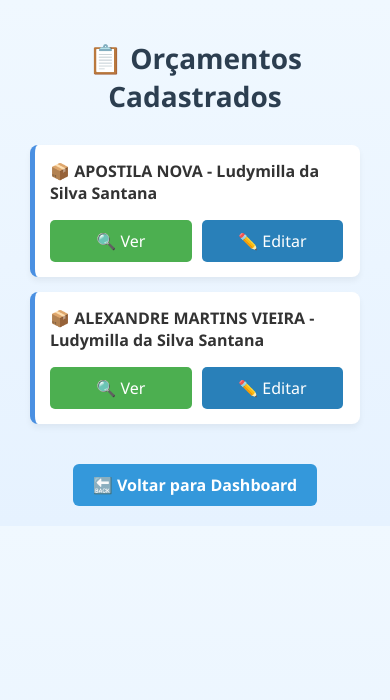
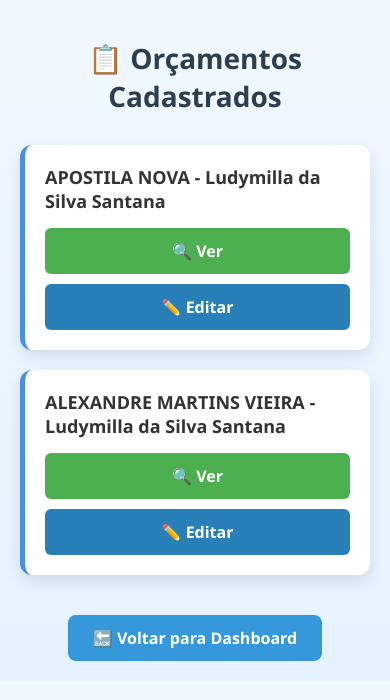
Before and after one commit to yarinsantanamartins/orcamento, a Django app: page /orcamentos/ in a window 390 px wide. Shown: the top 700 px of the page. Run offline with Django 5.2, Linux system fonts and the light colour scheme; data comes from the database, SQL or seed files in the repository.

Commit message:
alteração templates

```diff
--- a/core/templates/core/lista_orcamentos.html
+++ b/core/templates/core/lista_orcamentos.html
@@ -21,65 +21,70 @@
         .orcamento-lista {
             list-style: none;
             padding: 0;
-            max-width: 600px;
+            max-width: 900px;
             margin: 0 auto;
+            display: flex;
+            flex-wrap: wrap;
+            gap: 20px;
+            justify-content: center;
         }
 
         .orcamento-item {
             background-color: #ffffff;
             border-left: 5px solid #4a90e2;
-            padding: 15px 20px;
-            margin-bottom: 15px;
-            border-radius: 8px;
-            box-shadow: 0 4px 6px rgba(0,0,0,0.05);
+            padding: 20px;
+            border-radius: 12px;
+            box-shadow: 0 6px 15px rgba(0,0,0,0.1);
+            width: 280px;
             display: flex;
+            flex-direction: column;
             justify-content: space-between;
-            align-items: center;
             transition: transform 0.2s;
-            gap: 10px;
             word-break: break-word;
         }
 
         .orcamento-item:hover {
-            transform: scale(1.02);
+            transform: scale(1.03);
             background-color: #f9fcff;
+            box-shadow: 0 10px 25px rgba(0,0,0,0.15);
         }
 
         .orcamento-nome {
             font-size: 18px;
             font-weight: bold;
             color: #333;
-            flex-grow: 1;
-            min-width: 0; /* para permitir quebra */
+            margin-bottom: 15px;
         }
 
         .btn-group {
             display: flex;
-            gap: 8px;
-            flex-shrink: 0;
+            gap: 10px;
         }
 
         .ver-btn, .editar-btn {
+            flex: 1;
             background-color: #4CAF50;
             color: white;
-            padding: 6px 14px;
+            padding: 10px 0;
             border: none;
-            border-radius: 5px;
+            border-radius: 6px;
             text-decoration: none;
             font-size: 14px;
+            font-weight: 600;
+            text-align: center;
+            cursor: pointer;
             transition: background-color 0.3s;
-            display: inline-block;
-            cursor: pointer;
-            text-align: center;
             white-space: nowrap;
         }
 
         .ver-btn:hover {
             background-color: #45a049;
         }
+
         .editar-btn {
             background-color: #2980b9;
         }
+
         .editar-btn:hover {
             background-color: #1f6391;
         }
@@ -95,11 +100,11 @@
             display: block;
             width: fit-content;
             margin: 40px auto 0;
-            padding: 10px 20px;
+            padding: 12px 25px;
             background-color: #3498db;
             color: white;
             text-align: center;
-            border-radius: 6px;
+            border-radius: 8px;
             text-decoration: none;
             font-weight: bold;
             transition: background-color 0.3s ease;
@@ -109,37 +114,23 @@
             background-color: #2c80b4;
         }
 
-        @media (max-width: 600px) {
+        /* Responsividade */
+        @media (max-width: 640px) {
             .orcamento-lista {
-                max-width: 100%;
-                padding: 0 10px;
+                justify-content: center;
             }
             .orcamento-item {
+                width: 100%;
+                max-width: 400px;
+            }
+            .btn-group {
                 flex-direction: column;
-                align-items: flex-start;
-                gap: 8px;
-                padding: 15px;
             }
-
-            .orcamento-nome {
+            .ver-btn, .editar-btn {
+                width: 100%;
+                white-space: normal;
                 font-size: 16px;
-                font-weight: 600;
-                margin-bottom: 8px;
-                word-break: break-word;
-            }
-
-            .btn-group {
-                width: 100%;
-                justify-content: flex-start;
-                gap: 10px;
-            }
-
-            .ver-btn, .editar-btn {
-                width: 48%;
-                font-size: 16px;
-                padding: 10px 0;
-                text-align: center;
-                white-space: normal;
+                padding: 12px 0;
             }
         }
     </style>
@@ -151,7 +142,7 @@
     <ul class="orcamento-lista">
         {% for orcamento in orcamentos %}
             <li class="orcamento-item">
-                <span class="orcamento-nome">📦 {{ orcamento.nome }} - {{ orcamento.cliente.nome }}</span>
+                <span class="orcamento-nome">{{ orcamento.nome }} - {{ orcamento.cliente.nome }}</span>
                 <div class="btn-group">
                     <a class="ver-btn" href="{% url 'resultado_orcamento' orcamento.pk %}">🔍 Ver</a>
                     <a class="editar-btn" href="{% url 'editar_orcamento' orcamento.pk %}">✏️ Editar</a>
```
